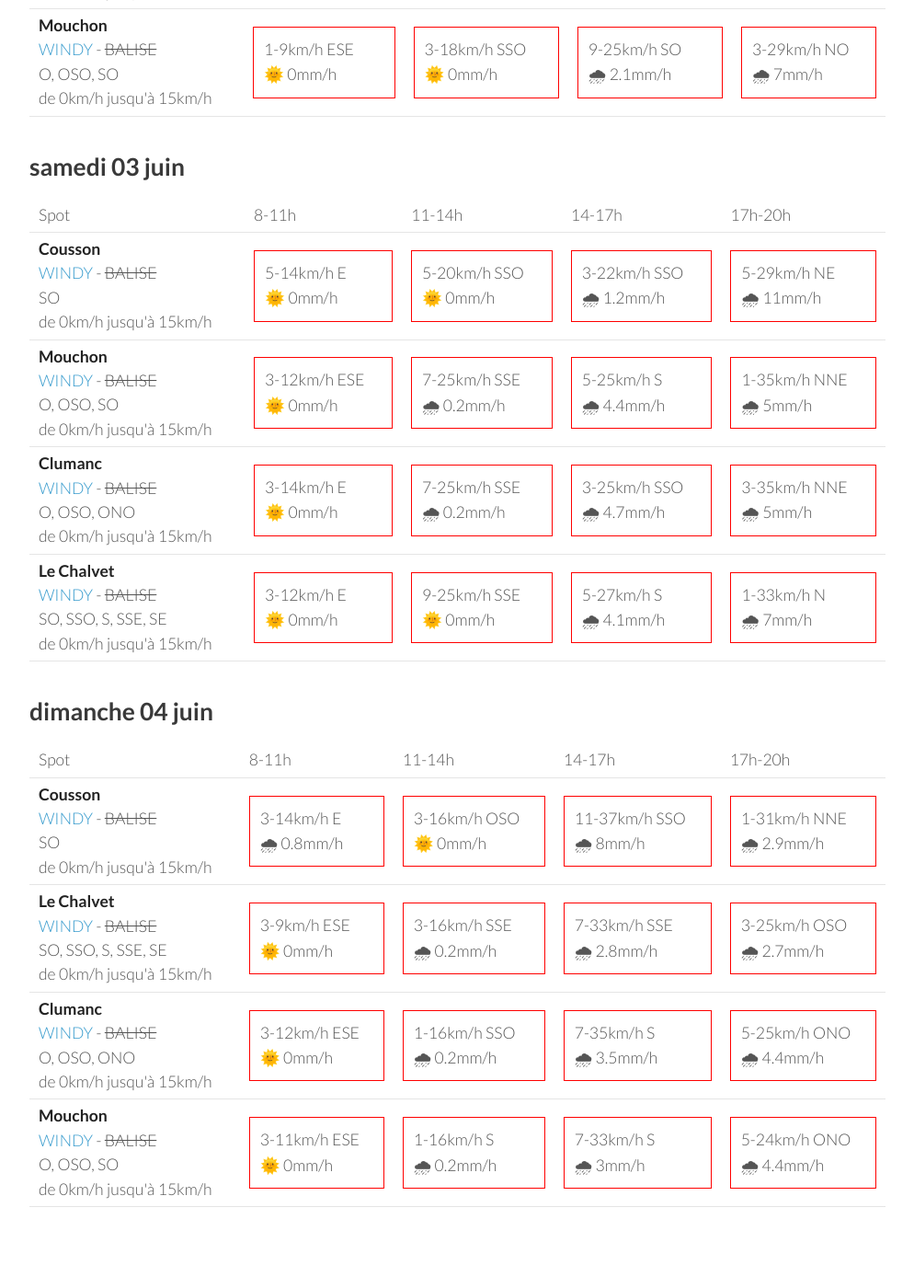
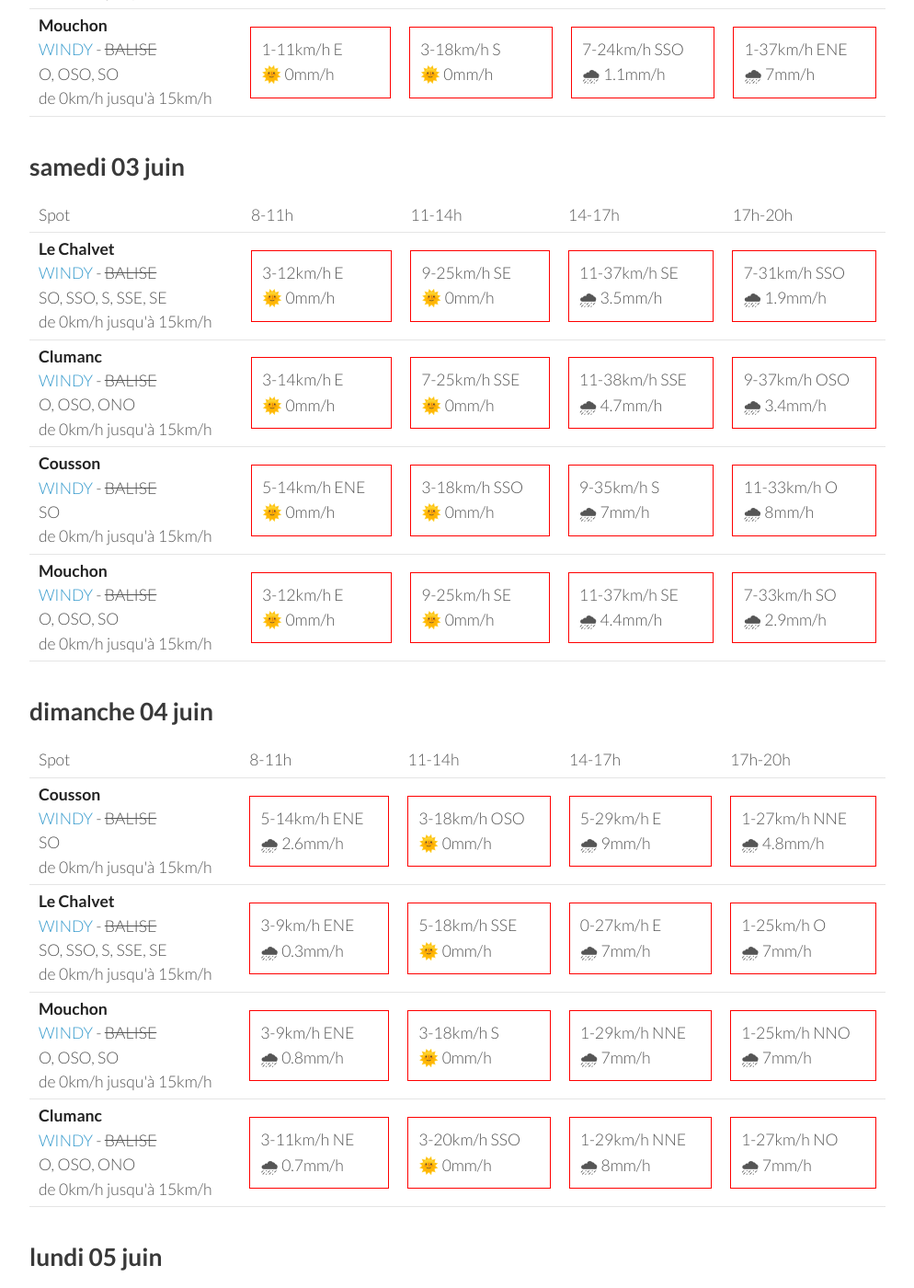
Before and after one commit to parapente-dans-le-nord/parapente-dans-le-nord.github.io, a Jekyll site: the page built from saint_andre.markdown, in a window 1280 px wide and 1400 px high, scrolled down 1892 px. Shown: the whole window at 92% size, without its empty margins (26-1020 px from the left). Built offline with Jekyll 4.4.1, drawn with Linux system fonts in a browser that asks for light colours; some of the changed text lies outside the part shown.

Commit message:
update index.markdown

```diff
--- a/saint_andre.markdown
+++ b/saint_andre.markdown
@@ -138,38 +138,38 @@ page mise à jour le mercredi 31 mai 06:36
 
             <td><div class="not-flyable"><p>5-16km/h ENE</p><p>🌞 0mm/h</p></div></td>
             <td><div class="not-flyable"><p>5-18km/h OSO</p><p>🌞 0mm/h</p></div></td>
-            <td><div class="not-flyable"><p>7-25km/h SO</p><p>🌧 3.6mm/h</p></div></td>
-            <td><div class="not-flyable"><p>1-31km/h NE</p><p>🌧 4.5mm/h</p></div></td>
+            <td><div class="not-flyable"><p>9-27km/h OSO</p><p>🌧 2.6mm/h</p></div></td>
+            <td><div class="not-flyable"><p>3-31km/h NNE</p><p>🌧 2.5mm/h</p></div></td>
 
 
     </tr>
 <tr>
         <td><strong>Le Chalvet</strong><br><a href="https://windy.com/43.979/6.480?43.866,6.480,10,m:eSsaglX">WINDY</a> - <span class="no-balise"> BALISE </span><br> <span class="vent-favorable">SO, SSO, S, SSE, SE</span><br><span class="force-vent">de 0km/h jusqu'à 15km/h</span> </td>
 
-            <td><div class="not-flyable"><p>0-9km/h N</p><p>🌞 0mm/h</p></div></td>
-            <td><div class="not-flyable"><p>3-18km/h S</p><p>🌞 0mm/h</p></div></td>
-            <td><div class="not-flyable"><p>9-29km/h SSO</p><p>🌧 1.8mm/h</p></div></td>
-            <td><div class="not-flyable"><p>3-33km/h NO</p><p>🌧 6mm/h</p></div></td>
+            <td><div class="not-flyable"><p>1-9km/h NNE</p><p>🌞 0mm/h</p></div></td>
+            <td><div class="not-flyable"><p>3-18km/h SSE</p><p>🌞 0mm/h</p></div></td>
+            <td><div class="not-flyable"><p>7-24km/h S</p><p>🌧 0.7mm/h</p></div></td>
+            <td><div class="not-flyable"><p>1-35km/h ENE</p><p>🌧 8mm/h</p></div></td>
 
 
     </tr>
 <tr>
         <td><strong>Clumanc</strong><br><a href="https://windy.com/44.027/6.402?43.914,6.403,10,m:eSxaglP">WINDY</a> - <span class="no-balise"> BALISE </span><br> <span class="vent-favorable">O, OSO, ONO</span><br><span class="force-vent">de 0km/h jusqu'à 15km/h</span> </td>
 
-            <td><div class="not-flyable"><p>3-12km/h E</p><p>🌞 0mm/h</p></div></td>
-            <td><div class="not-flyable"><p>5-18km/h SO</p><p>🌞 0mm/h</p></div></td>
-            <td><div class="not-flyable"><p>7-24km/h OSO</p><p>🌧 2.2mm/h</p></div></td>
-            <td><div class="not-flyable"><p>3-27km/h NO</p><p>🌧 7mm/h</p></div></td>
+            <td><div class="not-flyable"><p>1-12km/h E</p><p>🌞 0mm/h</p></div></td>
+            <td><div class="not-flyable"><p>3-18km/h SSO</p><p>🌞 0mm/h</p></div></td>
+            <td><div class="not-flyable"><p>7-24km/h SO</p><p>🌧 0.8mm/h</p></div></td>
+            <td><div class="not-flyable"><p>1-38km/h NE</p><p>🌧 6mm/h</p></div></td>
 
 
     </tr>
 <tr>
         <td><strong>Mouchon</strong><br><a href="https://windy.com/43.992/6.424?43.878,6.425,10,m:eSuaglR">WINDY</a> - <span class="no-balise"> BALISE </span><br> <span class="vent-favorable">O, OSO, SO</span><br><span class="force-vent">de 0km/h jusqu'à 15km/h</span> </td>
 
-            <td><div class="not-flyable"><p>1-9km/h ESE</p><p>🌞 0mm/h</p></div></td>
-            <td><div class="not-flyable"><p>3-18km/h SSO</p><p>🌞 0mm/h</p></div></td>
-            <td><div class="not-flyable"><p>9-25km/h SO</p><p>🌧 2.1mm/h</p></div></td>
-            <td><div class="not-flyable"><p>3-29km/h NO</p><p>🌧 7mm/h</p></div></td>
+            <td><div class="not-flyable"><p>1-11km/h E</p><p>🌞 0mm/h</p></div></td>
+            <td><div class="not-flyable"><p>3-18km/h S</p><p>🌞 0mm/h</p></div></td>
+            <td><div class="not-flyable"><p>7-24km/h SSO</p><p>🌧 1.1mm/h</p></div></td>
+            <td><div class="not-flyable"><p>1-37km/h ENE</p><p>🌧 7mm/h</p></div></td>
 
 
     </tr>
@@ -190,22 +190,12 @@ page mise à jour le mercredi 31 mai 06:36
       <td>17h-20h</td>
     </tr>
 <tr>
-        <td><strong>Cousson</strong><br><a href="https://windy.com/44.054/6.240?43.940,6.241,10,m:eSAaglz">WINDY</a> - <span class="no-balise"> BALISE </span><br> <span class="vent-favorable">SO</span><br><span class="force-vent">de 0km/h jusqu'à 15km/h</span> </td>
+        <td><strong>Le Chalvet</strong><br><a href="https://windy.com/43.979/6.480?43.866,6.480,10,m:eSsaglX">WINDY</a> - <span class="no-balise"> BALISE </span><br> <span class="vent-favorable">SO, SSO, S, SSE, SE</span><br><span class="force-vent">de 0km/h jusqu'à 15km/h</span> </td>
 
-            <td><div class="not-flyable"><p>5-14km/h E</p><p>🌞 0mm/h</p></div></td>
-            <td><div class="not-flyable"><p>5-20km/h SSO</p><p>🌞 0mm/h</p></div></td>
-            <td><div class="not-flyable"><p>3-22km/h SSO</p><p>🌧 1.2mm/h</p></div></td>
-            <td><div class="not-flyable"><p>5-29km/h NE</p><p>🌧 11mm/h</p></div></td>
-
-
-    </tr>
-<tr>
-        <td><strong>Mouchon</strong><br><a href="https://windy.com/43.992/6.424?43.878,6.425,10,m:eSuaglR">WINDY</a> - <span class="no-balise"> BALISE </span><br> <span class="vent-favorable">O, OSO, SO</span><br><span class="force-vent">de 0km/h jusqu'à 15km/h</span> </td>
-
-            <td><div class="not-flyable"><p>3-12km/h ESE</p><p>🌞 0mm/h</p></div></td>
-            <td><div class="not-flyable"><p>7-25km/h SSE</p><p>🌧 0.2mm/h</p></div></td>
-            <td><div class="not-flyable"><p>5-25km/h S</p><p>🌧 4.4mm/h</p></div></td>
-            <td><div class="not-flyable"><p>1-35km/h NNE</p><p>🌧 5mm/h</p></div></td>
+            <td><div class="not-flyable"><p>3-12km/h E</p><p>🌞 0mm/h</p></div></td>
+            <td><div class="not-flyable"><p>9-25km/h SE</p><p>🌞 0mm/h</p></div></td>
+            <td><div class="not-flyable"><p>11-37km/h SE</p><p>🌧 3.5mm/h</p></div></td>
+            <td><div class="not-flyable"><p>7-31km/h SSO</p><p>🌧 1.9mm/h</p></div></td>
 
 
     </tr>
@@ -213,19 +203,29 @@ page mise à jour le mercredi 31 mai 06:36
         <td><strong>Clumanc</strong><br><a href="https://windy.com/44.027/6.402?43.914,6.403,10,m:eSxaglP">WINDY</a> - <span class="no-balise"> BALISE </span><br> <span class="vent-favorable">O, OSO, ONO</span><br><span class="force-vent">de 0km/h jusqu'à 15km/h</span> </td>
 
             <td><div class="not-flyable"><p>3-14km/h E</p><p>🌞 0mm/h</p></div></td>
-            <td><div class="not-flyable"><p>7-25km/h SSE</p><p>🌧 0.2mm/h</p></div></td>
-            <td><div class="not-flyable"><p>3-25km/h SSO</p><p>🌧 4.7mm/h</p></div></td>
-            <td><div class="not-flyable"><p>3-35km/h NNE</p><p>🌧 5mm/h</p></div></td>
+            <td><div class="not-flyable"><p>7-25km/h SSE</p><p>🌞 0mm/h</p></div></td>
+            <td><div class="not-flyable"><p>11-38km/h SSE</p><p>🌧 4.7mm/h</p></div></td>
+            <td><div class="not-flyable"><p>9-37km/h OSO</p><p>🌧 3.4mm/h</p></div></td>
 
 
     </tr>
 <tr>
-        <td><strong>Le Chalvet</strong><br><a href="https://windy.com/43.979/6.480?43.866,6.480,10,m:eSsaglX">WINDY</a> - <span class="no-balise"> BALISE </span><br> <span class="vent-favorable">SO, SSO, S, SSE, SE</span><br><span class="force-vent">de 0km/h jusqu'à 15km/h</span> </td>
+        <td><strong>Cousson</strong><br><a href="https://windy.com/44.054/6.240?43.940,6.241,10,m:eSAaglz">WINDY</a> - <span class="no-balise"> BALISE </span><br> <span class="vent-favorable">SO</span><br><span class="force-vent">de 0km/h jusqu'à 15km/h</span> </td>
+
+            <td><div class="not-flyable"><p>5-14km/h ENE</p><p>🌞 0mm/h</p></div></td>
+            <td><div class="not-flyable"><p>3-18km/h SSO</p><p>🌞 0mm/h</p></div></td>
+            <td><div class="not-flyable"><p>9-35km/h S</p><p>🌧 7mm/h</p></div></td>
+            <td><div class="not-flyable"><p>11-33km/h O</p><p>🌧 8mm/h</p></div></td>
+
+
+    </tr>
+<tr>
+        <td><strong>Mouchon</strong><br><a href="https://windy.com/43.992/6.424?43.878,6.425,10,m:eSuaglR">WINDY</a> - <span class="no-balise"> BALISE </span><br> <span class="vent-favorable">O, OSO, SO</span><br><span class="force-vent">de 0km/h jusqu'à 15km/h</span> </td>
 
             <td><div class="not-flyable"><p>3-12km/h E</p><p>🌞 0mm/h</p></div></td>
-            <td><div class="not-flyable"><p>9-25km/h SSE</p><p>🌞 0mm/h</p></div></td>
-            <td><div class="not-flyable"><p>5-27km/h S</p><p>🌧 4.1mm/h</p></div></td>
-            <td><div class="not-flyable"><p>1-33km/h N</p><p>🌧 7mm/h</p></div></td>
+            <td><div class="not-flyable"><p>9-25km/h SE</p><p>🌞 0mm/h</p></div></td>
+            <td><div class="not-flyable"><p>11-37km/h SE</p><p>🌧 4.4mm/h</p></div></td>
+            <td><div class="not-flyable"><p>7-33km/h SO</p><p>🌧 2.9mm/h</p></div></td>
 
 
     </tr>
@@ -248,40 +248,40 @@ page mise à jour le mercredi 31 mai 06:36
 <tr>
         <td><strong>Cousson</strong><br><a href="https://windy.com/44.054/6.240?43.940,6.241,10,m:eSAaglz">WINDY</a> - <span class="no-balise"> BALISE </span><br> <span class="vent-favorable">SO</span><br><span class="force-vent">de 0km/h jusqu'à 15km/h</span> </td>
 
-            <td><div class="not-flyable"><p>3-14km/h E</p><p>🌧 0.8mm/h</p></div></td>
-            <td><div class="not-flyable"><p>3-16km/h OSO</p><p>🌞 0mm/h</p></div></td>
-            <td><div class="not-flyable"><p>11-37km/h SSO</p><p>🌧 8mm/h</p></div></td>
-            <td><div class="not-flyable"><p>1-31km/h NNE</p><p>🌧 2.9mm/h</p></div></td>
+            <td><div class="not-flyable"><p>5-14km/h ENE</p><p>🌧 2.6mm/h</p></div></td>
+            <td><div class="not-flyable"><p>3-18km/h OSO</p><p>🌞 0mm/h</p></div></td>
+            <td><div class="not-flyable"><p>5-29km/h E</p><p>🌧 9mm/h</p></div></td>
+            <td><div class="not-flyable"><p>1-27km/h NNE</p><p>🌧 4.8mm/h</p></div></td>
 
 
     </tr>
 <tr>
         <td><strong>Le Chalvet</strong><br><a href="https://windy.com/43.979/6.480?43.866,6.480,10,m:eSsaglX">WINDY</a> - <span class="no-balise"> BALISE </span><br> <span class="vent-favorable">SO, SSO, S, SSE, SE</span><br><span class="force-vent">de 0km/h jusqu'à 15km/h</span> </td>
 
-            <td><div class="not-flyable"><p>3-9km/h ESE</p><p>🌞 0mm/h</p></div></td>
-            <td><div class="not-flyable"><p>3-16km/h SSE</p><p>🌧 0.2mm/h</p></div></td>
-            <td><div class="not-flyable"><p>7-33km/h SSE</p><p>🌧 2.8mm/h</p></div></td>
-            <td><div class="not-flyable"><p>3-25km/h OSO</p><p>🌧 2.7mm/h</p></div></td>
+            <td><div class="not-flyable"><p>3-9km/h ENE</p><p>🌧 0.3mm/h</p></div></td>
+            <td><div class="not-flyable"><p>5-18km/h SSE</p><p>🌞 0mm/h</p></div></td>
+            <td><div class="not-flyable"><p>0-27km/h E</p><p>🌧 7mm/h</p></div></td>
+            <td><div class="not-flyable"><p>1-25km/h O</p><p>🌧 7mm/h</p></div></td>
+
+
+    </tr>
+<tr>
+        <td><strong>Mouchon</strong><br><a href="https://windy.com/43.992/6.424?43.878,6.425,10,m:eSuaglR">WINDY</a> - <span class="no-balise"> BALISE </span><br> <span class="vent-favorable">O, OSO, SO</span><br><span class="force-vent">de 0km/h jusqu'à 15km/h</span> </td>
+
+            <td><div class="not-flyable"><p>3-9km/h ENE</p><p>🌧 0.8mm/h</p></div></td>
+            <td><div class="not-flyable"><p>3-18km/h S</p><p>🌞 0mm/h</p></div></td>
+            <td><div class="not-flyable"><p>1-29km/h NNE</p><p>🌧 7mm/h</p></div></td>
+            <td><div class="not-flyable"><p>1-25km/h NNO</p><p>🌧 7mm/h</p></div></td>
 
 
     </tr>
 <tr>
         <td><strong>Clumanc</strong><br><a href="https://windy.com/44.027/6.402?43.914,6.403,10,m:eSxaglP">WINDY</a> - <span class="no-balise"> BALISE </span><br> <span class="vent-favorable">O, OSO, ONO</span><br><span class="force-vent">de 0km/h jusqu'à 15km/h</span> </td>
 
-            <td><div class="not-flyable"><p>3-12km/h ESE</p><p>🌞 0mm/h</p></div></td>
-            <td><div class="not-flyable"><p>1-16km/h SSO</p><p>🌧 0.2mm/h</p></div></td>
-            <td><div class="not-flyable"><p>7-35km/h S</p><p>🌧 3.5mm/h</p></div></td>
-            <td><div class="not-flyable"><p>5-25km/h ONO</p><p>🌧 4.4mm/h</p></div></td>
-
-
-    </tr>
-<tr>
-        <td><strong>Mouchon</strong><br><a href="https://windy.com/43.992/6.424?43.878,6.425,10,m:eSuaglR">WINDY</a> - <span class="no-balise"> BALISE </span><br> <span class="vent-favorable">O, OSO, SO</span><br><span class="force-vent">de 0km/h jusqu'à 15km/h</span> </td>
-
-            <td><div class="not-flyable"><p>3-11km/h ESE</p><p>🌞 0mm/h</p></div></td>
-            <td><div class="not-flyable"><p>1-16km/h S</p><p>🌧 0.2mm/h</p></div></td>
-            <td><div class="not-flyable"><p>7-33km/h S</p><p>🌧 3mm/h</p></div></td>
-            <td><div class="not-flyable"><p>5-24km/h ONO</p><p>🌧 4.4mm/h</p></div></td>
+            <td><div class="not-flyable"><p>3-11km/h NE</p><p>🌧 0.7mm/h</p></div></td>
+            <td><div class="not-flyable"><p>3-20km/h SSO</p><p>🌞 0mm/h</p></div></td>
+            <td><div class="not-flyable"><p>1-29km/h NNE</p><p>🌧 8mm/h</p></div></td>
+            <td><div class="not-flyable"><p>1-27km/h NO</p><p>🌧 7mm/h</p></div></td>
 
 
     </tr>
@@ -289,3 +289,59 @@ page mise à jour le mercredi 31 mai 06:36
 </tbody>
 </table>
 {:/}
+## lundi 05 juin
+
+{::nomarkdown}
+<table>
+  <tbody>
+    <tr>
+      <td>Spot</td>
+      <td>8-11h</td>
+      <td>11-14h</td>
+      <td>14-17h</td>
+      <td>17h-20h</td>
+    </tr>
+<tr>
+        <td><strong>Cousson</strong><br><a href="https://windy.com/44.054/6.240?43.940,6.241,10,m:eSAaglz">WINDY</a> - <span class="no-balise"> BALISE </span><br> <span class="vent-favorable">SO</span><br><span class="force-vent">de 0km/h jusqu'à 15km/h</span> </td>
+
+            <td><div class="not-flyable"><p>3-12km/h ENE</p><p>🌞 0mm/h</p></div></td>
+            <td><div class="not-flyable"><p>5-20km/h OSO</p><p>🌞 0mm/h</p></div></td>
+            <td><div class="not-flyable"><p>7-29km/h OSO</p><p>🌧 4.8mm/h</p></div></td>
+            <td><div class="not-flyable"><p>5-25km/h ONO</p><p>🌧 11mm/h</p></div></td>
+
+
+    </tr>
+<tr>
+        <td><strong>Le Chalvet</strong><br><a href="https://windy.com/43.979/6.480?43.866,6.480,10,m:eSsaglX">WINDY</a> - <span class="no-balise"> BALISE </span><br> <span class="vent-favorable">SO, SSO, S, SSE, SE</span><br><span class="force-vent">de 0km/h jusqu'à 15km/h</span> </td>
+
+            <td><div class="not-flyable"><p>1-9km/h E</p><p>🌞 0mm/h</p></div></td>
+            <td><div class="not-flyable"><p>5-18km/h S</p><p>🌞 0mm/h</p></div></td>
+            <td><div class="not-flyable"><p>3-25km/h SSE</p><p>🌧 2.3mm/h</p></div></td>
+            <td><div class="not-flyable"><p>3-22km/h NO</p><p>🌧 7mm/h</p></div></td>
+
+
+    </tr>
+<tr>
+        <td><strong>Mouchon</strong><br><a href="https://windy.com/43.992/6.424?43.878,6.425,10,m:eSuaglR">WINDY</a> - <span class="no-balise"> BALISE </span><br> <span class="vent-favorable">O, OSO, SO</span><br><span class="force-vent">de 0km/h jusqu'à 15km/h</span> </td>
+
+            <td><div class="not-flyable"><p>1-9km/h E</p><p>🌞 0mm/h</p></div></td>
+            <td><div class="not-flyable"><p>5-18km/h SO</p><p>🌞 0mm/h</p></div></td>
+            <td><div class="not-flyable"><p>3-25km/h SSE</p><p>🌧 2.1mm/h</p></div></td>
+            <td><div class="not-flyable"><p>3-20km/h NO</p><p>🌧 8mm/h</p></div></td>
+
+
+    </tr>
+<tr>
+        <td><strong>Clumanc</strong><br><a href="https://windy.com/44.027/6.402?43.914,6.403,10,m:eSxaglP">WINDY</a> - <span class="no-balise"> BALISE </span><br> <span class="vent-favorable">O, OSO, ONO</span><br><span class="force-vent">de 0km/h jusqu'à 15km/h</span> </td>
+
+            <td><div class="not-flyable"><p>3-11km/h E</p><p>🌞 0mm/h</p></div></td>
+            <td><div class="not-flyable"><p>5-20km/h SO</p><p>🌞 0mm/h</p></div></td>
+            <td><div class="not-flyable"><p>3-25km/h SSE</p><p>🌧 3.9mm/h</p></div></td>
+            <td><div class="not-flyable"><p>3-22km/h NO</p><p>🌧 9mm/h</p></div></td>
+
+
+    </tr>
+
+</tbody>
+</table>
+{:/}
```
Also changed, not shown: other parts of saint_andre.markdown (+1 -1 lines).
